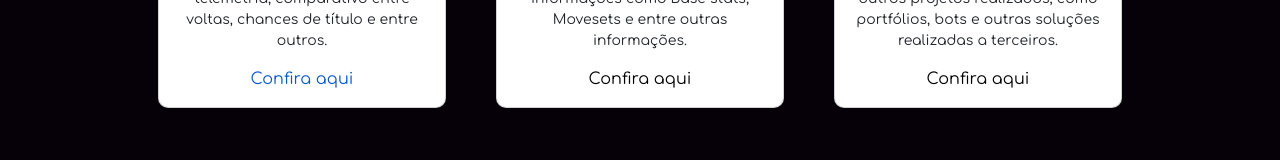
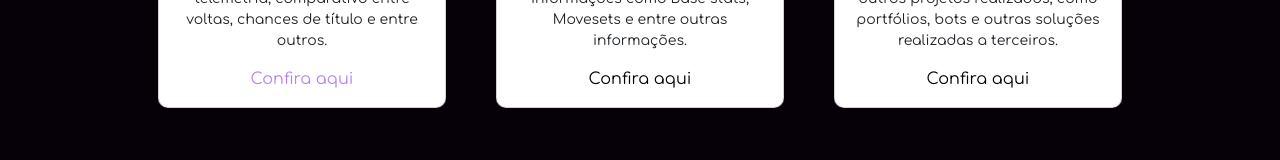
Before and after one commit to httpsdwvi/portfolio-dwvi, an Angular app: page / in a window 1280 px wide. In both pictures the pointer is over the link 301 px from the left and 2467 px from the top of the page. Shown: the part 2389-2549 px from the top of the page. Built offline with nearby package versions, Linux system fonts and the light colour scheme.

Commit message:
hover fixed

```diff
--- a/src/app/home/home.component.css
+++ b/src/app/home/home.component.css
@@ -41,6 +41,10 @@ h2 {
 .card-text {
     font-size: 14px;
     text-align: center;
+}
+
+.card-link:hover {
+    color: #B384F2;
 }
 
 h2 {
```
